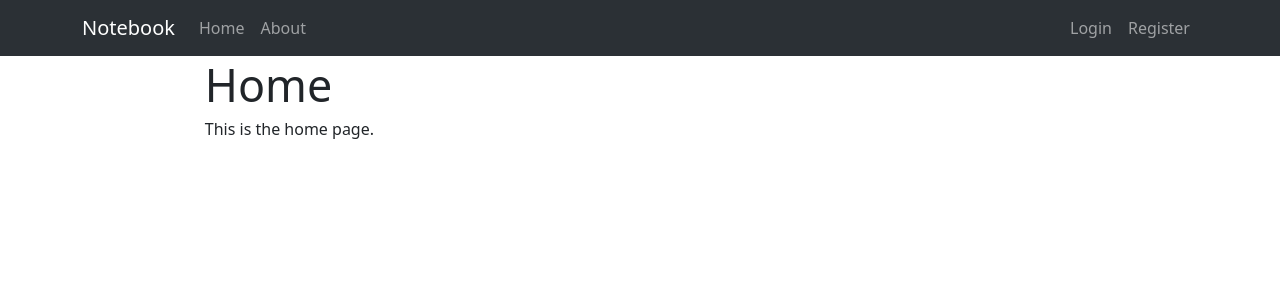
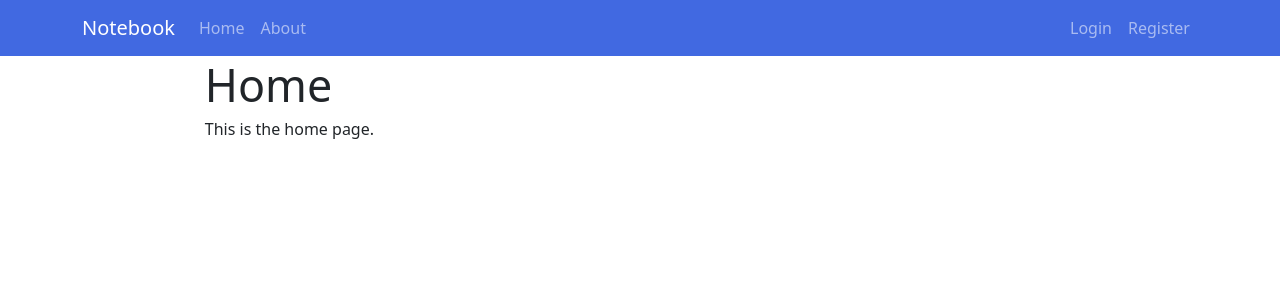
Before and after one commit to sagedemage/Notebook, a React (Vite) app in the folder frontend/: page / in a window 1280 px wide. Shown: the top 300 px of the page. Built offline with nearby package versions, Linux system fonts and the light colour scheme.

Commit message:
change color of the navigation bar to blue

```diff
--- /dev/null
+++ b/frontend/src/components/ui/NavigationBar.css
@@ -0,0 +1,3 @@
+.bg-customBlue {
+    background-color: royalblue !important;
+}
--- a/frontend/src/components/ui/NavigationBar.jsx
+++ b/frontend/src/components/ui/NavigationBar.jsx
@@ -4,10 +4,12 @@ import { Nav } from 'react-bootstrap'
 import { Navbar } from 'react-bootstrap'
 import { Logout } from '../auth/logout'
 
+import "./NavigationBar.css"
+
 export default function NavigationBar({isAuth}) {
     return (
         <>
-            <Navbar expand="lg" className="bg-body-tertiary" bg="dark" data-bs-theme="dark" fixed="top">
+            <Navbar bg="customBlue" expand="lg" className="bg-body-tertiary" data-bs-theme="dark" fixed="top">
                 <Container>
                     <Navbar.Brand href="/">Notebook</Navbar.Brand>
                     <Navbar.Toggle aria-controls="basic-navbar-nav" />
```
